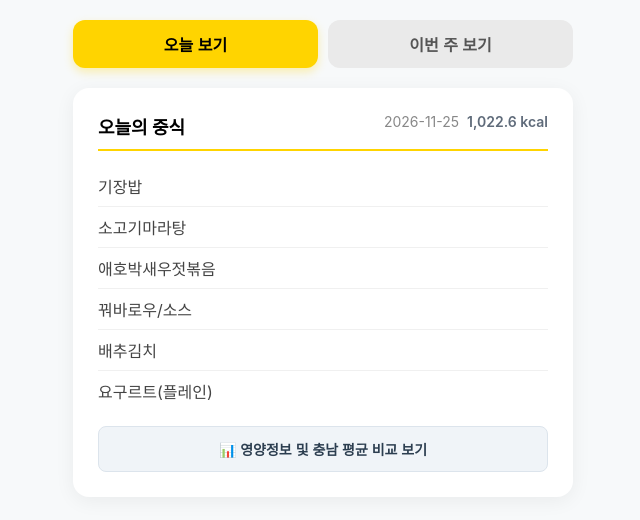
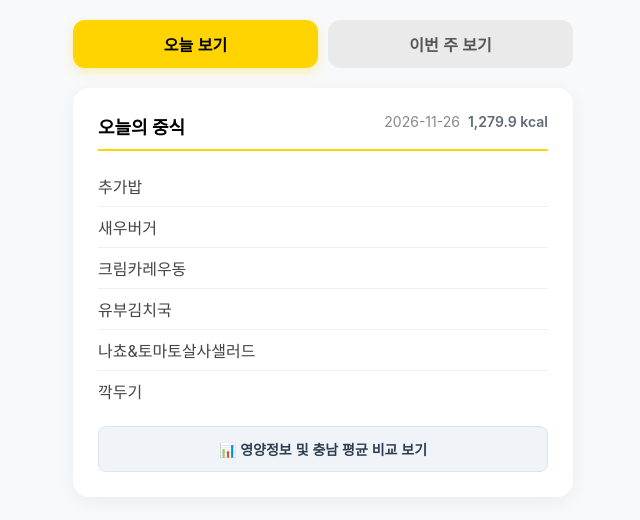
Before and after one commit to 0115seed-sketch/meal-app2, a plain HTML site: page index.html in a window 1280 px wide. Shown: the whole page, without its empty margins (317-957 px from the left). Drawn offline with Linux system fonts and the light colour scheme.

Commit message:
Auto-update meal data: 2026-11-26

```diff
--- a/index.html
+++ b/index.html
@@ -3,11 +3,11 @@
 <head>
     <meta charset="UTF-8">
     <meta name="viewport" content="width=device-width, initial-scale=1.0">
-    <title>업성고 급식 - 2026-11-25</title>
+    <title>업성고 급식 - 2026-11-26</title>
     <meta property="og:type" content="website">
-    <meta property="og:title" content="오늘의 급식 (2026-11-25)">
-    <meta property="og:description" content="기장밥, 소고기마라탕, 애호박새우젓볶음, 꿔바로우/소스, 배추김치, 요구르트(플레인)...">
-    <meta property="og:image" content="https://0115seed-sketch.github.io/meal-app2/images/meal_20261125.png">
+    <meta property="og:title" content="오늘의 급식 (2026-11-26)">
+    <meta property="og:description" content="추가밥, 새우버거, 크림카레우동, 유부김치국, 나쵸&토마토살사샐러드, 깍두기...">
+    <meta property="og:image" content="https://0115seed-sketch.github.io/meal-app2/images/meal_20261126.png">
     <meta property="og:image:width" content="800">
     <meta property="og:image:height" content="400">
     <style>
@@ -175,7 +175,7 @@
             <h2 id="today-title">
                 오늘의 중식
                 <span class="title-meta">
-                    <span class="date">2026-11-25</span>
+                    <span class="date">2026-11-26</span>
                     <span class="kcal" id="today-kcal"></span>
                 </span>
             </h2>
@@ -203,9 +203,9 @@
 
     <script>
         // 파이썬 스크립트에서 주입하는 데이터
-        const weeklyData = {"20261123": {"date_formatted": "2026-11-23", "dishes": ["차조밥", "들깨감자국", "묵은지사태떡찜", "매콤미역줄기볶음", "채소달걀말이", "배추김치"], "nutrients": {"carbs": 89.8, "protein": 40.6, "fat": 17.7, "kcal": 698.5}}, "20261124": {"date_formatted": "2026-11-24", "dishes": ["혼합잡곡밥", "근대된장국", "탕평채", "오이양파무침", "몽골리안스테이크", "배추겉절이"], "nutrients": {"carbs": 71.6, "protein": 37.3, "fat": 14.5, "kcal": 581.6}}, "20261125": {"date_formatted": "2026-11-25", "dishes": ["기장밥", "소고기마라탕", "애호박새우젓볶음", "꿔바로우/소스", "배추김치", "요구르트(플레인)"], "nutrients": {"carbs": 169.3, "protein": 27.1, "fat": 25.5, "kcal": 1022.6}}, "20261126": {"date_formatted": "2026-11-26", "dishes": ["추가밥", "새우버거", "크림카레우동", "유부김치국", "나쵸&토마토살사샐러드", "깍두기"], "nutrients": {"carbs": 159.3, "protein": 25.3, "fat": 60.0, "kcal": 1279.9}}, "20261127": {"date_formatted": "2026-11-27", "dishes": ["햄치즈샌드위치", "샤인머스켓음료", "초코칩쿠키"], "nutrients": {"carbs": 48.7, "protein": 6.1, "fat": 10.9, "kcal": 318.7}}};
+        const weeklyData = {"20261123": {"date_formatted": "2026-11-23", "dishes": ["차조밥", "들깨감자국", "묵은지사태떡찜", "매콤미역줄기볶음", "채소달걀말이", "배추김치"], "nutrients": {"carbs": 89.8, "protein": 40.6, "fat": 17.7, "kcal": 698.5}}, "20261124": {"date_formatted": "2026-11-24", "dishes": ["혼합잡곡밥", "근대된장국", "탕평채", "오이양파무침", "몽골리안스테이크", "배추겉절이"], "nutrients": {"carbs": 71.5, "protein": 35.5, "fat": 13.4, "kcal": 562.9}}, "20261125": {"date_formatted": "2026-11-25", "dishes": ["기장밥", "소고기마라탕", "애호박새우젓볶음", "꿔바로우/소스", "배추김치", "요구르트(플레인)"], "nutrients": {"carbs": 169.3, "protein": 27.1, "fat": 25.5, "kcal": 1022.6}}, "20261126": {"date_formatted": "2026-11-26", "dishes": ["추가밥", "새우버거", "크림카레우동", "유부김치국", "나쵸&토마토살사샐러드", "깍두기"], "nutrients": {"carbs": 159.3, "protein": 25.3, "fat": 60.0, "kcal": 1279.9}}, "20261127": {"date_formatted": "2026-11-27", "dishes": ["햄치즈샌드위치", "허니버터아몬드", "샤인머스켓음료", "초코칩쿠키", "똑똑젤리", "꿀떡"], "nutrients": {"carbs": 71.0, "protein": 9.5, "fat": 15.8, "kcal": 462.4}}};
         const chungnamAvg = {"carbs": 101.4, "protein": 31.7, "fat": 19.9, "sample_count": 179};
-        const todayYmd = "20261125";
+        const todayYmd = "20261126";
 
         // 요일 배열
         const daysOfWeek = ['일', '월', '화', '수', '목', '금', '토'];
```
Also changed, not shown: images/meal_20261125.png (deleted), images/meal_20261126.png (added), 1 other file.
